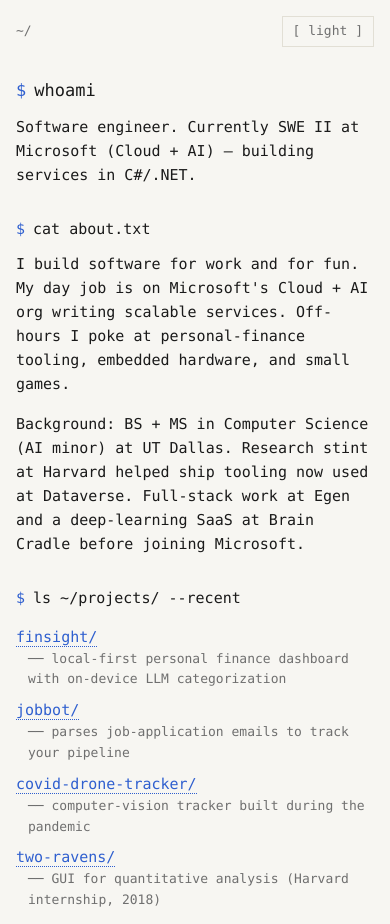
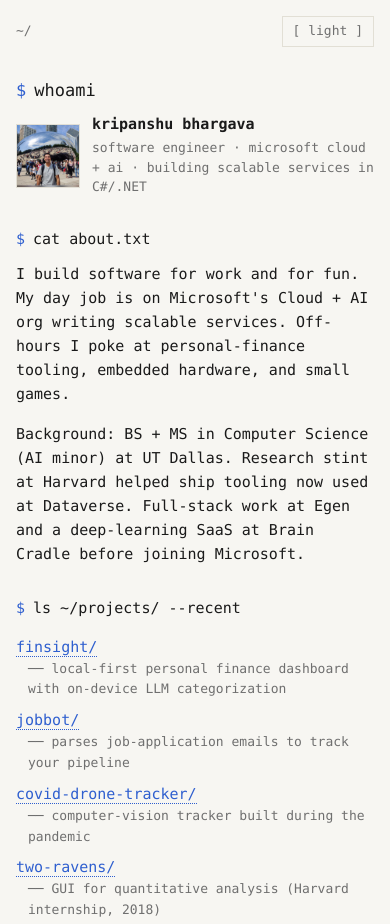
Before and after one commit to kripanshu/kripanshu.github.io, an Astro site: page / in a window 390 px wide. Shown: the top 924 px of the page. Built offline with nearby package versions, Linux system fonts and the light colour scheme; Astro itself is replaced by a stand-in of ours.

Commit message:
Show name and avatar in whoami output
Real `whoami` prints a name; the page should too. Avatar (84px, 1px
border, no radius — keeps the terminal-square look) sits next to a
two-line block: bold name on top, dimmed role line below. Mobile drops
to 64px so it doesn't dominate small screens.

```diff
--- a/src/pages/index.astro
+++ b/src/pages/index.astro
@@ -11,8 +11,9 @@
 // ─────────────────────────────────────────────────────────────
 
 // TODO(content): confirm current role + team + focus
+const name = 'kripanshu bhargava';
 const oneLiner =
-  "Software engineer. Currently SWE II at Microsoft (Cloud + AI) — building services in C#/.NET.";
+  'software engineer · microsoft cloud + ai · building scalable services in C#/.NET';
 
 // TODO(content): expand or rewrite — this is the recruiter-skim paragraph
 const aboutLines = [
@@ -88,7 +89,21 @@
 
 <BaseLayout path="~/">
   <Prompt as="h1" command="whoami" />
-  <p>{oneLiner}</p>
+  <div class="whoami">
+    <img
+      src="/avatar.jpg"
+      alt="Portrait of Kripanshu Bhargava"
+      class="avatar"
+      width="84"
+      height="84"
+      loading="eager"
+      decoding="async"
+    />
+    <div class="whoami-text">
+      <p class="name">{name}</p>
+      <p class="role">{oneLiner}</p>
+    </div>
+  </div>
 
   <Prompt command="cat about.txt" />
   {aboutLines.map((line) => <p>{line}</p>)}
@@ -108,6 +123,47 @@
 </BaseLayout>
 
 <style>
+  .whoami {
+    display: flex;
+    align-items: center;
+    gap: var(--space-4);
+    margin: 0 0 var(--space-6);
+  }
+  .avatar {
+    width: 84px;
+    height: 84px;
+    object-fit: cover;
+    border: 1px solid var(--border);
+    border-radius: 0;
+    flex: 0 0 auto;
+    background: var(--bg-elevated);
+  }
+  .whoami-text {
+    min-width: 0;
+  }
+  .name {
+    font-size: var(--text-base);
+    font-weight: 600;
+    color: var(--text);
+    margin: 0 0 var(--space-1);
+    line-height: 1.3;
+  }
+  .role {
+    color: var(--text-dim);
+    font-size: var(--text-sm);
+    margin: 0;
+    line-height: 1.5;
+  }
+  @media (max-width: 480px) {
+    .whoami {
+      gap: var(--space-3);
+    }
+    .avatar {
+      width: 64px;
+      height: 64px;
+    }
+  }
+
   .skills {
     color: var(--text-dim);
     font-size: var(--text-sm);
```
